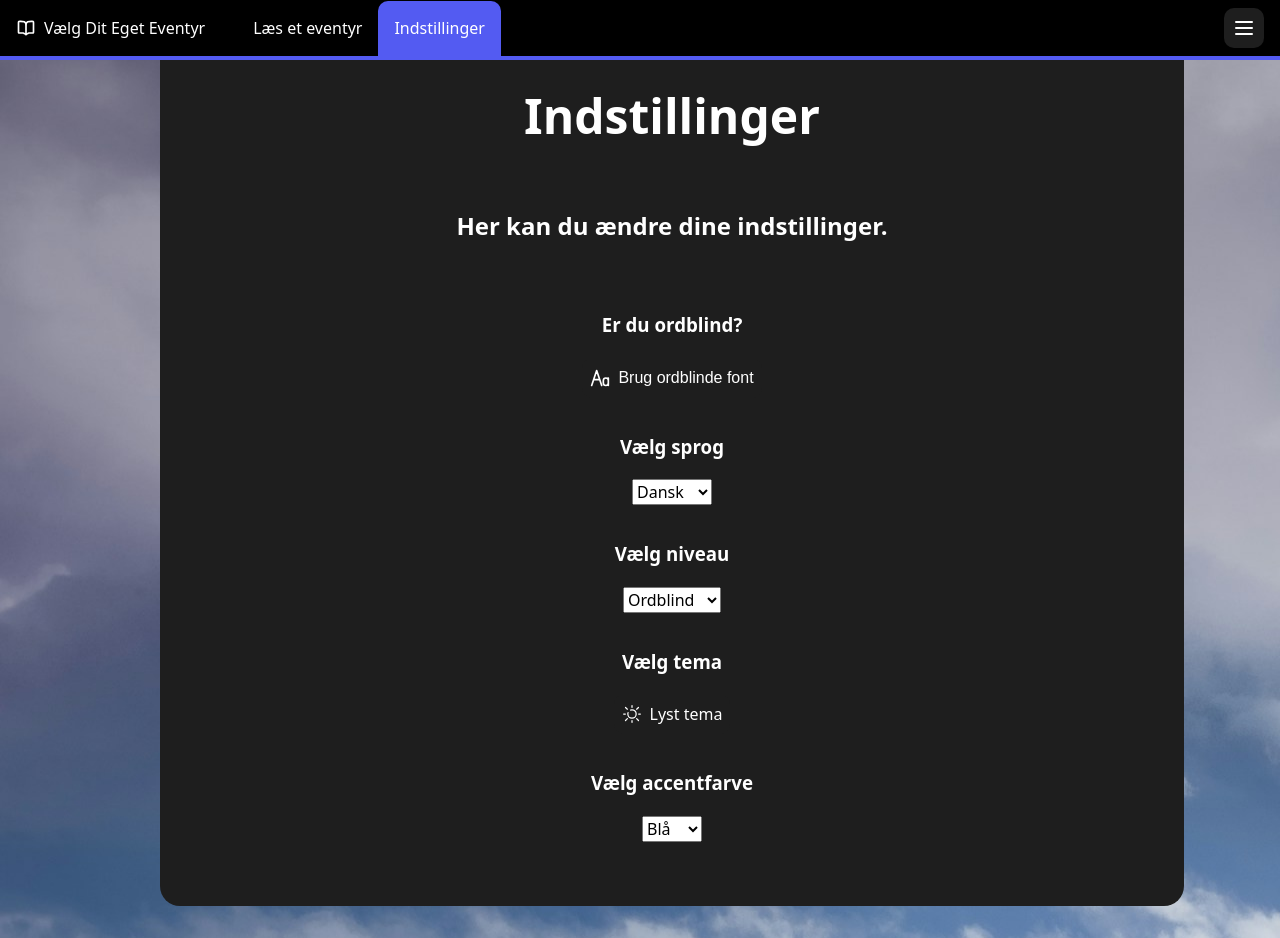
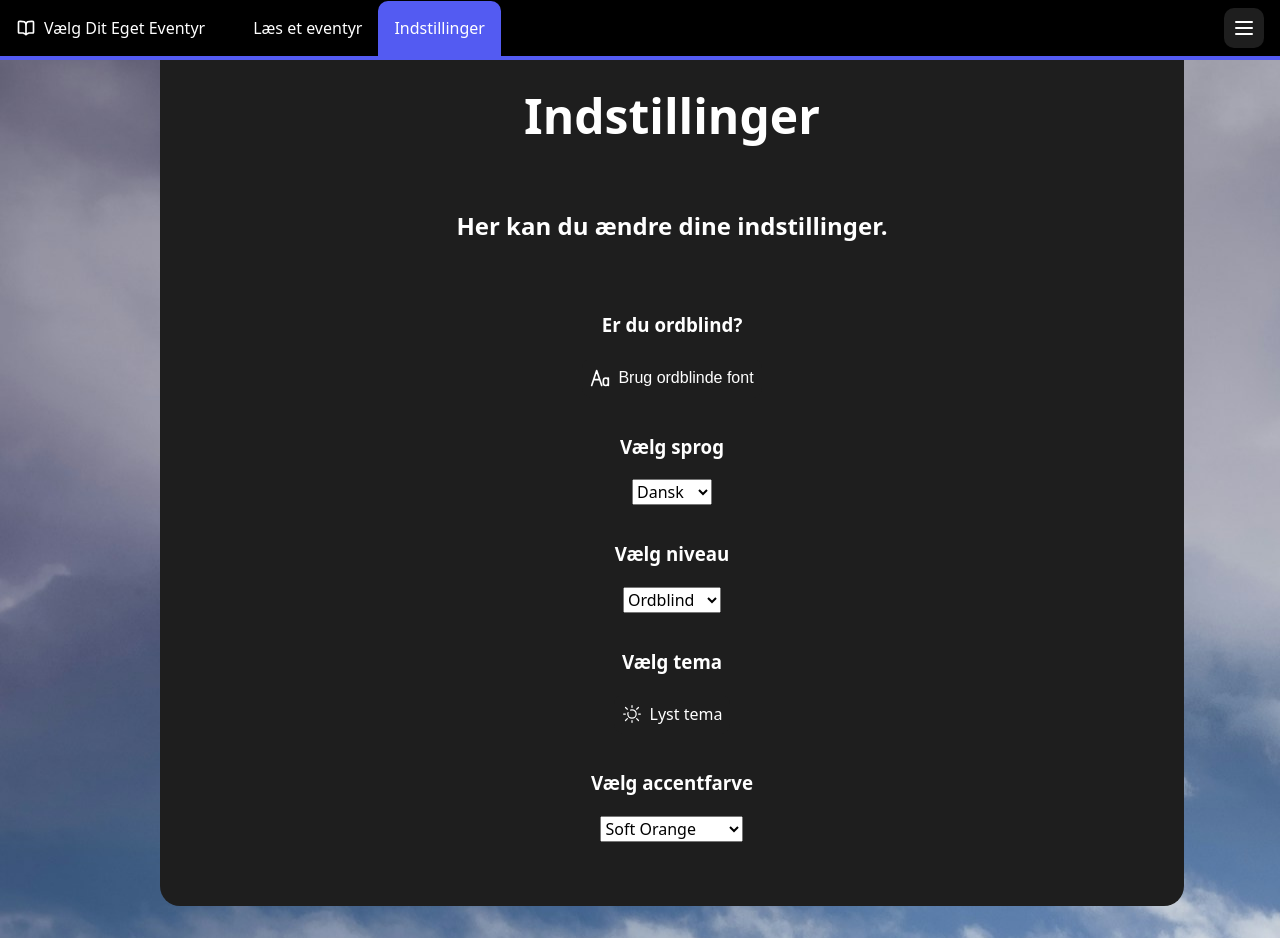
Before and after one commit to KaiSkjold/EventyrFE, a React (Vite) app: page /indstillinger in a window 1280 px wide. Shown: the top 938 px of the page. Built offline with nearby package versions, Linux system fonts and the light colour scheme; a web font is replaced by a local one.

Commit message:
added accent color options to settings

```diff
--- /dev/null
+++ b/src/components/ChangeAccentColor/ChangeAccentColor.tsx
@@ -0,0 +1,16 @@
+import useAccentColor from "../../hooks/useAccentColor"
+
+const ChangeAccentColor = () => {
+    const { accent, setAccent } = useAccentColor();
+    const accentOptions = useAccentColor().accentOptions;
+
+  return (
+    <select name="accent-color" id="accent-color-select" value={accent} onChange={(e) => setAccent(e.target.value)} >
+        {accentOptions.map(option => (
+        <option key={option.value} value={option.value} style={{ backgroundColor: option.value }}>{option.name}</option>
+        ))}
+    </select>
+  )
+}
+
+export default ChangeAccentColor
--- a/src/components/SettingsComponent/Settings.tsx
+++ b/src/components/SettingsComponent/Settings.tsx
@@ -1,3 +1,4 @@
+import ChangeAccentColor from '../ChangeAccentColor/ChangeAccentColor';
 import ChangeTheme from '../ChangeThemeComponent/ChangeTheme'
 import FontToggle from '../FontToggle/FontToggle'
 import './Settings.css';
@@ -56,12 +57,7 @@ const Settings = () => {
         <div className="settings-item">
             <h3>Vælg accentfarve</h3>
             <div className="settings-item-option">
-                <select name="accent-color" id="accent-color-select">
-                    <option className='blue' value="blue">Blå</option>
-                    <option className='red' value="red">Rød</option>
-                    <option className='green' value="green">Grøn</option>
-                    <option className='purple' value="purple">Lilla</option>
-                </select>
+                <ChangeAccentColor />
             </div>
         </div>
     </div>
--- /dev/null
+++ b/src/hooks/useAccentColor.tsx
@@ -0,0 +1,40 @@
+import { useEffect, useState } from 'react'
+
+const useAccentColor = () => {
+  const accentOptions = [
+    { name: 'Soft Orange', value: '#F4A261' },
+    { name: 'Dark Red', value: '#B10E0E' },
+    { name: 'Royal Blue', value: '#3967D2' },
+    { name: 'Jungle Green', value: '#2A9D8F' },
+    { name: 'Stinging Wasabi', value: '#A2E365' },
+    { name: 'Soft Pink', value: '#E365C2' },
+    { name: 'Grey Blue', value: '#E6F6FD' },
+    { name: 'Dark Steel', value: '#444D51' },
+  ];
+
+  const [accent, setAccent] = useState<string>(() => {
+    try {
+      const saved = localStorage.getItem('accent-color');
+      if (saved) return saved;
+    } catch {
+      // ignore
+    }
+    // fallback to current CSS variable or first option
+    const rootVal = getComputedStyle(document.documentElement).getPropertyValue('--accent-color')?.trim();
+    return rootVal || accentOptions[2].value; // default to Royal Blue if nothing else
+  });
+
+  useEffect(() => {
+    // apply accent color to :root and persist
+    document.documentElement.style.setProperty('--accent-color', accent);
+    try {
+      localStorage.setItem('accent-color', accent);
+    } catch {
+      // ignore
+    }
+  }, [accent]);
+
+  return { accent, setAccent, accentOptions };
+}
+
+export default useAccentColor
--- a/src/index.css
+++ b/src/index.css
@@ -7,6 +7,8 @@
   --font-family: var(--font-family-default);
   line-height: 1.5;
   font-weight: 400;
+  /* default accent color fallback (can be overridden by themes or at runtime) */
+  --accent-color: #535bf2;
 
 }
 
```
